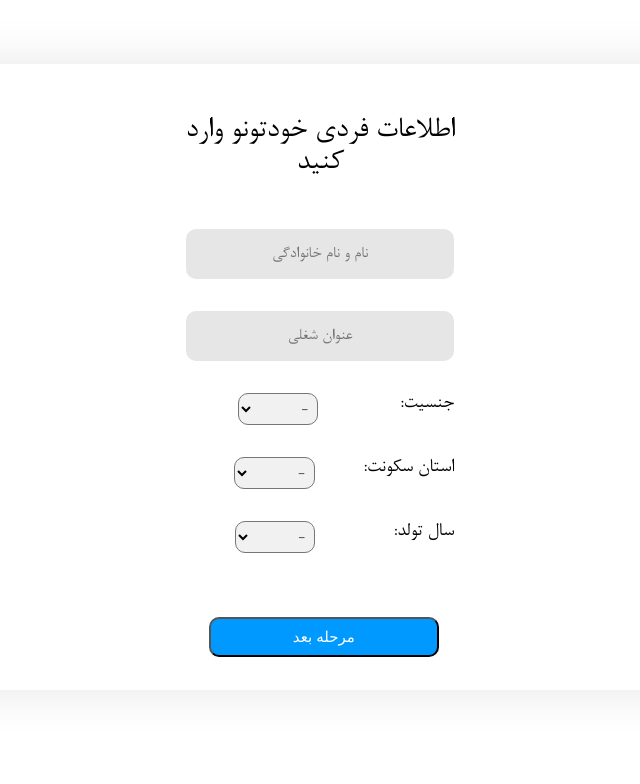
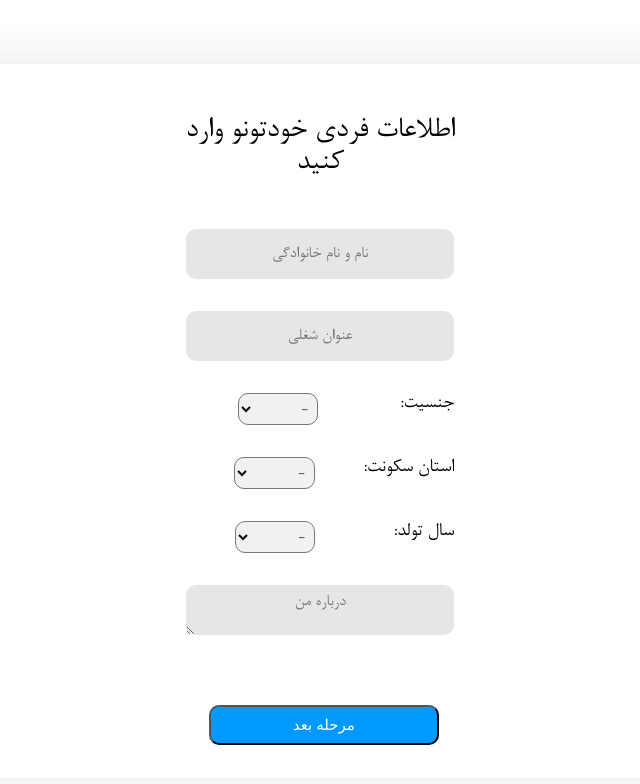
Before and after one commit to saeedkolivand/ResumeMaker, a React (Create React App) app in the folder client/: page /personalinfo in a window 1280 px wide. Shown: the top 784 px of the page, without its empty margins (320-960 px from the left). Built offline with nearby package versions, Linux system fonts and the light colour scheme.

Commit message:
addded about me in personal info

```diff
--- a/client/package.json
+++ b/client/package.json
@@ -2,7 +2,7 @@
   "name": "client",
   "version": "0.1.0",
   "private": true,
-  "proxy" : "http://localhost:5000/",
+  "proxy": "http://localhost:5000/",
   "dependencies": {
     "axios": "^0.19.0",
     "file-saver": "^2.0.2",
--- a/client/src/components/PersonalInfo/PersonalInfo.css
+++ b/client/src/components/PersonalInfo/PersonalInfo.css
@@ -45,6 +45,25 @@
     margin-right: 30px;
 }
 
+#PersonalInfo #form-wrapper #aboutMe {
+    display: inline-block;
+    margin-bottom: 32px;
+    border-radius: 10px;
+    border: none;
+    outline: none;
+    padding: 8px;
+    background-color: #e6e6e6;
+    height: 50px;
+    width: 100%;
+    font-size: 1.1rem;
+    font-family: nazanin;
+    text-align: center;
+}
+
+#PersonalInfo #form-wrapper #aboutMe:focus {
+    border-bottom: 1px solid rgb(105, 105, 105);
+}
+
 #PersonalInfo button {
     display: inline-block;
     margin: 32px 34.5%;
--- a/client/src/components/PersonalInfo/PersonalInfo.js
+++ b/client/src/components/PersonalInfo/PersonalInfo.js
@@ -13,7 +13,7 @@ class PersonalInfo extends Component {
 
     createSelectItems = () => {
         let items = [];
-        for (let i = 1350; i <= 1398; i++) {
+        for (let i = 1398; i >= 1350; i--) {
             items.push(i);
         }
         return items;
@@ -54,6 +54,8 @@ class PersonalInfo extends Component {
             this.personalInfoData.sex = event.target.value;
         } else if (event.target.id === "birthYear") {
             this.personalInfoData.birthYear = event.target.value;
+        } else if (event.target.id === "aboutMe") {
+            this.personalInfoData.aboutMe = event.target.value;
         }
     };
 
@@ -80,8 +82,8 @@ class PersonalInfo extends Component {
                 <p>اطلاعات فردی خودتونو وارد کنید</p>
                 <div id="form-wrapper">
                     <Input id="fullName" changed={this.handleInputChange} placeholder="نام و نام خانوادگی"
-                        autocomplete="off" type="text" name="fullName" /><br />
-                    <Input id="jobTitle" changed={this.handleInputChange} autocomplete="off" placeholder="عنوان شغلی"
+                        autoComplete="off" type="text" name="fullName" /><br />
+                    <Input id="jobTitle" changed={this.handleInputChange} autoComplete="off" placeholder="عنوان شغلی"
                         type="text" /><br />
                     <label>جنسیت: </label>
                     <Select id="sex" changed={this.handleInputChange}
@@ -91,6 +93,7 @@ class PersonalInfo extends Component {
                         options={this.renderCities()} /><br />
                     <label id="yearLabel">سال تولد: </label>
                     <Select id="birthYear" changed={this.handleInputChange} options={this.createSelectItems()} /><br />
+                    <textarea id="aboutMe" onChange={this.handleInputChange} placeholder="درباره من" />
                 </div>
                 <Button bgColor="#0099ff" color="white" clicked={this.clickHandler}>
                     مرحله بعد
--- a/client/src/components/ResumePreview/ResumePreview.js
+++ b/client/src/components/ResumePreview/ResumePreview.js
@@ -1,13 +1,13 @@
 import React, { Component } from 'react';
 import axios from 'axios';
-import { saveAs } from "file-saver";
+//import { saveAs } from "file-saver";
 
 import Button from '../UI/Button/Button';
 
 import './ResumePreview.css';
 
 class ResumePreview extends Component {
-    state = {}
+    state = {};
 
     handledownloadButton = (e) => {
         axios(`/getPdf`, {
@@ -24,7 +24,7 @@ class ResumePreview extends Component {
       .catch(error => {
         console.log(error);
       });
-    }
+    };
 
     componentDidMount() {
         console.log(this.props.location.state);
--- a/client/src/components/Skills/Skills.js
+++ b/client/src/components/Skills/Skills.js
@@ -5,8 +5,6 @@ import Button from "../UI/Button/Button";
 import Select from '../UI/Select/Select';
 
 class Skills extends Component {
-
-
 
     state = {
         skills: [],
@@ -70,7 +68,7 @@ class Skills extends Component {
                 pathname: '/workexperience',
                 state: {
                     ...this.props.location.state,
-                    سkills: this.state.skills
+                    skills: this.state.skills
                 }
             });
         }, 300));
```
Also changed, not shown: 2 other files (tests, documents, lock files or other folders).
